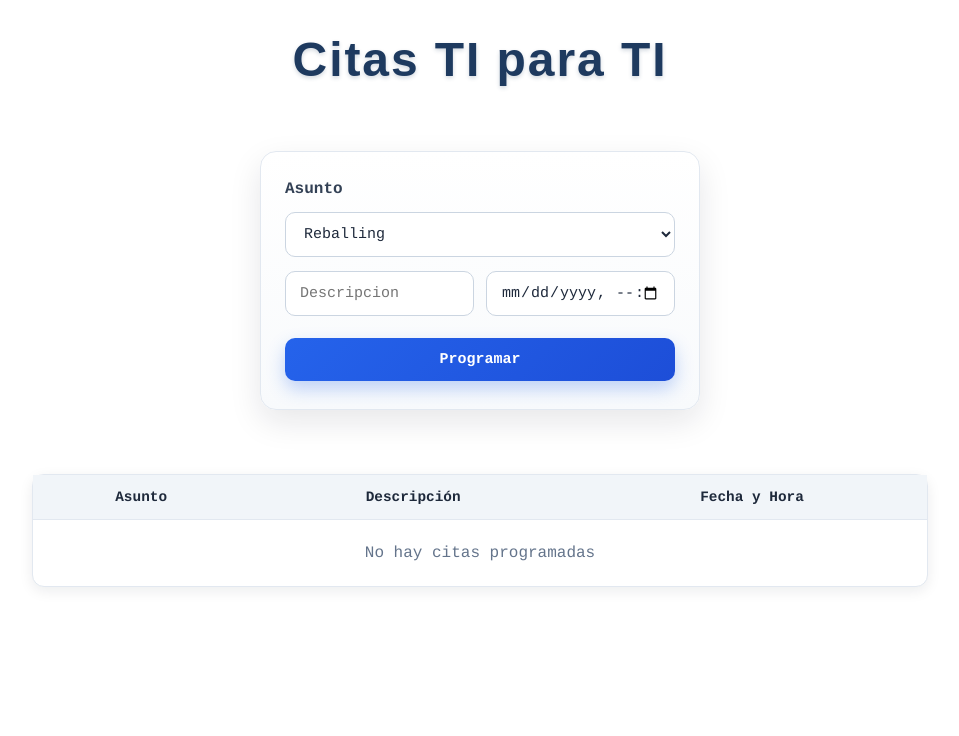
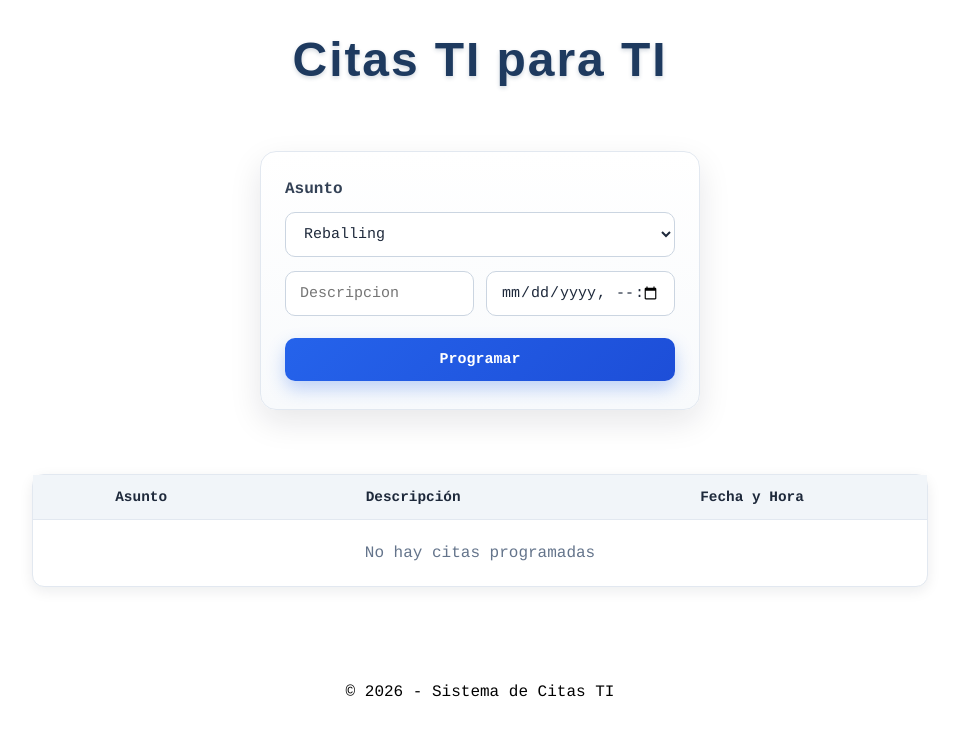
Before and after one commit to Jagt-dev/ME_GUSTA_TU-LIMON-AGRIO, a React (Vite) app: page / in a window 1280 px wide. Shown: the top 736 px of the page, without its empty margins (160-1119 px from the left). Built offline with nearby package versions, Linux system fonts and the light colour scheme.

Commit message:
Agregando el footer

```diff
--- a/src/App.jsx
+++ b/src/App.jsx
@@ -10,6 +10,7 @@
     <div className="app-container">
       <Header />
       <Main />
+      <Footer />
     </div>
   );
 }
--- a/src/components/footer.jsx
+++ b/src/components/footer.jsx
@@ -1,8 +1,14 @@
 import React from 'react';
+
+const footerStyle = {
+  marginTop: '5rem',
+  padding: '1rem',
+  textAlign: 'center',
+}
 
 function Footer() {
   return (
-    <footer className="footer">
+    <footer className="footer" style={footerStyle}>
       <p>&copy; 2026 - Sistema de Citas TI</p>
     </footer>
   );
```
